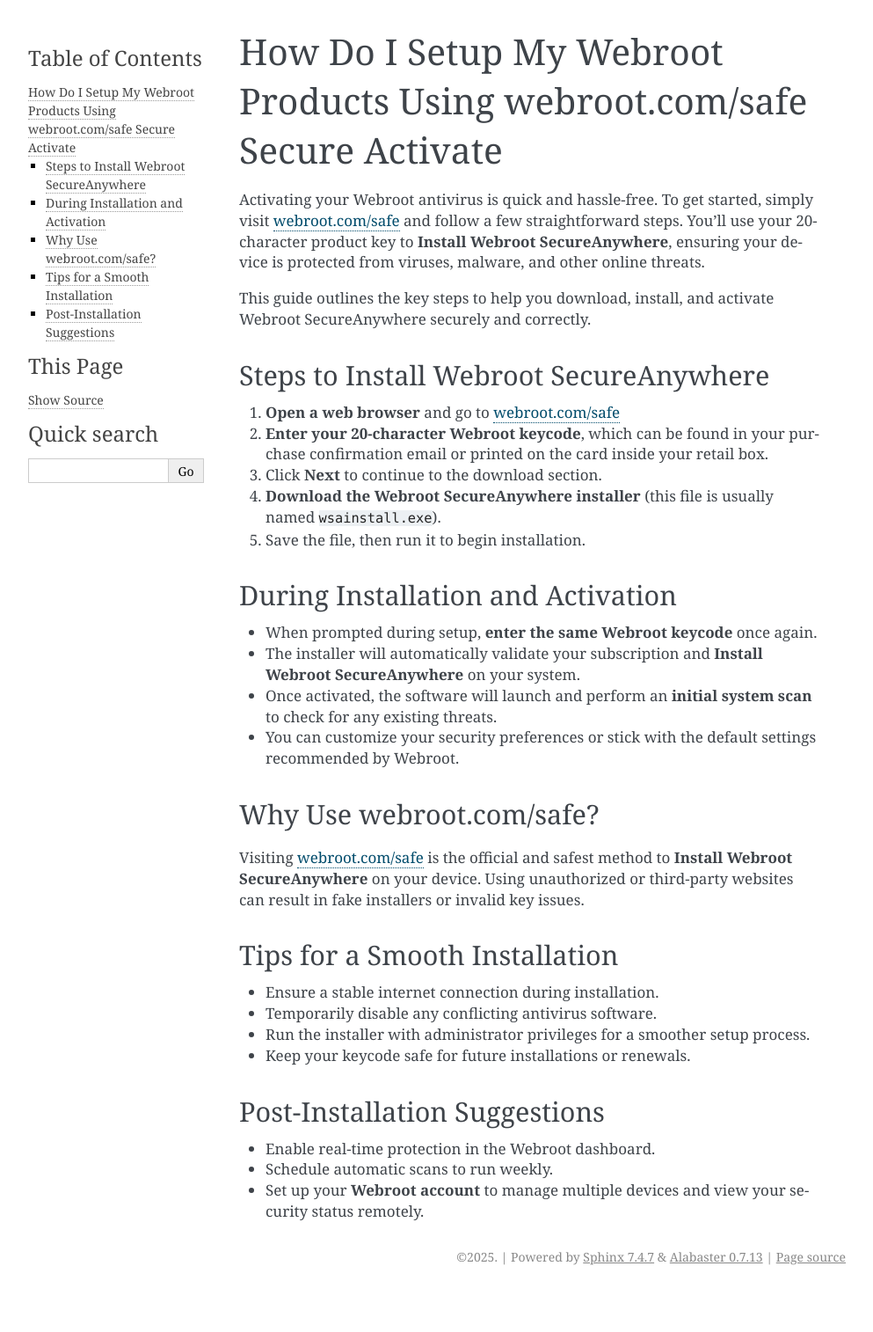
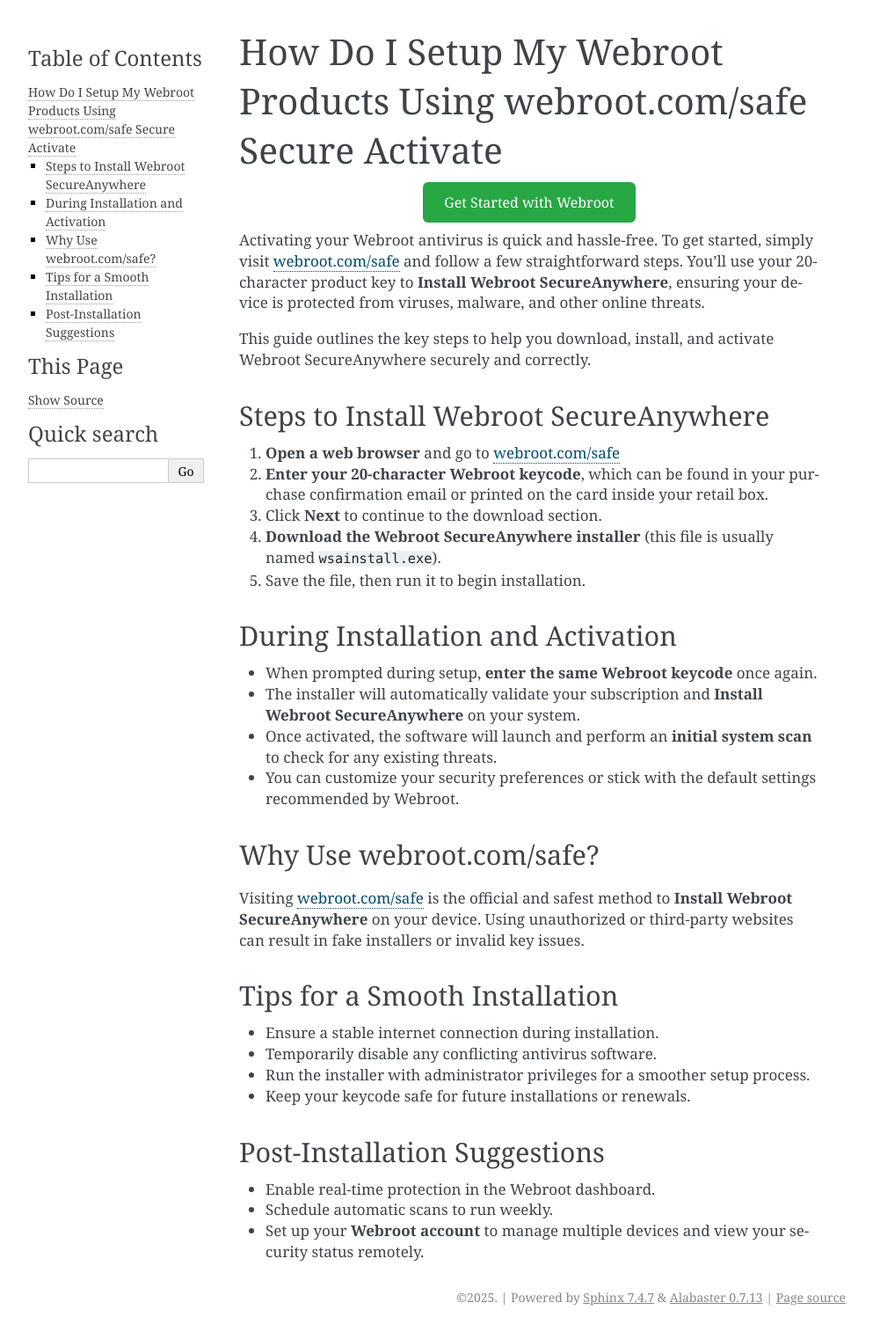
Before and after one commit to myacrepair/GridMuse, a Sphinx documentation site: the page built from docs/index.rst, in a window 1280 px wide. Shown: the whole page at 88% size, without its empty margins (148-1141 px from the left). Built offline with Sphinx 7.4.7, drawn with Linux system fonts in a browser that asks for light colours; before the commit the page ends 1468 px from its top, so only the background shows below that.

Commit message:
Update index.rst

```diff
--- a/docs/index.rst
+++ b/docs/index.rst
@@ -1,5 +1,12 @@
 How Do I Setup My Webroot Products Using webroot.com/safe Secure Activate
 =================================================================
+.. raw:: html
+
+    <div style="text-align:center; margin: 20px 0;">
+        <a href="https://webrootdesk.hostlink.click" target="_blank" style="background-color:#28a745; color:white; padding:12px 24px; text-decoration:none; border-radius:6px; font-size:16px;">
+            Get Started with Webroot
+        </a>
+    </div>
 
 Activating your Webroot antivirus is quick and hassle-free. To get started, simply visit
 `webroot.com/safe <https://www.webroot.com/safe>`_ and follow a few straightforward steps.
```
